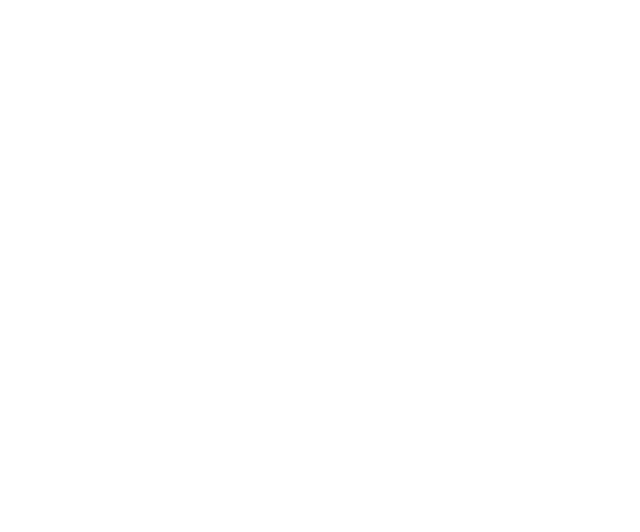
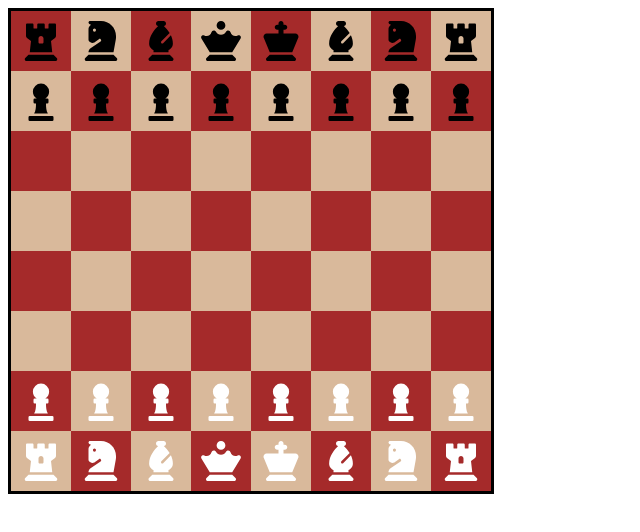
Before and after one commit to Mario-Daoud/h_chess, a plain HTML site: page index.html in a window 1280 px wide. Shown: the whole page, without its empty margins (0-640 px from the left). Drawn offline with Linux system fonts and the light colour scheme.

Commit message:
add: pieceslist, board, drag & drop

```diff
--- a/index.html
+++ b/index.html
@@ -7,6 +7,7 @@
     <title>chess</title>
 
     <link rel="stylesheet" href="styles/style.css">
+    <link rel="stylesheet" href="styles/pieces.css">
     <script src="scripts/script.js"></script>
     <script src="scripts/chessPieces.js"></script>
 </head>
--- a/scripts/chessPieces.js
+++ b/scripts/chessPieces.js
@@ -1,12 +1,79 @@
 const pawn =
-  '<div class="piece" id="pawn"><svg xmlns="http://www.w3.org/2000/svg" height="1em" viewBox="0 0 448 512"><!--! Font Awesome Free 6.4.0 by @fontawesome - https://fontawesome.com License - https://fontawesome.com/license (Commercial License) Copyright 2023 Fonticons, Inc. --><path d="M224 0c17.7 0 32 14.3 32 32V48h16c17.7 0 32 14.3 32 32s-14.3 32-32 32H256v48H408c22.1 0 40 17.9 40 40c0 5.3-1 10.5-3.1 15.4L368 400H80L3.1 215.4C1 210.5 0 205.3 0 200c0-22.1 17.9-40 40-40H192V112H176c-17.7 0-32-14.3-32-32s14.3-32 32-32h16V32c0-17.7 14.3-32 32-32zM38.6 473.4L80 432H368l41.4 41.4c4.2 4.2 6.6 10 6.6 16c0 12.5-10.1 22.6-22.6 22.6H54.6C42.1 512 32 501.9 32 489.4c0-6 2.4-11.8 6.6-16z"/></svg>';
+  '<div class="piece" id="pawn"><svg xmlns="http://www.w3.org/2000/svg" height="1em" viewBox="0 0 320 512"><!--! Font Awesome Free 6.4.0 by @fontawesome - https://fontawesome.com License - https://fontawesome.com/license (Commercial License) Copyright 2023 Fonticons, Inc. --><path d="M105.1 224H80a16 16 0 0 0-16 16v32a16 16 0 0 0 16 16h16v5.49c0 44-4.14 86.6-24 122.51h176c-19.89-35.91-24-78.51-24-122.51V288h16a16 16 0 0 0 16-16v-32a16 16 0 0 0-16-16h-25.1c29.39-18.38 49.1-50.78 49.1-88a104 104 0 0 0-208 0c0 37.22 19.71 69.62 49.1 88zM304 448H16a16 16 0 0 0-16 16v32a16 16 0 0 0 16 16h288a16 16 0 0 0 16-16v-32a16 16 0 0 0-16-16z"/></svg></div>';
 const bishop =
-  '<div class="piece" id="bishop"><svg xmlns="http://www.w3.org/2000/svg" height="1em" viewBox="0 0 320 512"><!--! Font Awesome Free 6.4.0 by @fontawesome - https://fontawesome.com License - https://fontawesome.com/license (Commercial License) Copyright 2023 Fonticons, Inc. --><path d="M128 0C110.3 0 96 14.3 96 32c0 16.1 11.9 29.4 27.4 31.7C78.4 106.8 8 190 8 288c0 47.4 30.8 72.3 56 84.7V400H256V372.7c25.2-12.5 56-37.4 56-84.7c0-37.3-10.2-72.4-25.3-104.1l-99.4 99.4c-6.2 6.2-16.4 6.2-22.6 0s-6.2-16.4 0-22.6L270.8 154.6c-23.2-38.1-51.8-69.5-74.2-90.9C212.1 61.4 224 48.1 224 32c0-17.7-14.3-32-32-32H128zM48 432L6.6 473.4c-4.2 4.2-6.6 10-6.6 16C0 501.9 10.1 512 22.6 512H297.4c12.5 0 22.6-10.1 22.6-22.6c0-6-2.4-11.8-6.6-16L272 432H48z"/></svg>';
+  '<div class="piece" id="bishop"><svg xmlns="http://www.w3.org/2000/svg" height="1em" viewBox="0 0 320 512"><!--! Font Awesome Free 6.4.0 by @fontawesome - https://fontawesome.com License - https://fontawesome.com/license (Commercial License) Copyright 2023 Fonticons, Inc. --><path d="M128 0C110.3 0 96 14.3 96 32c0 16.1 11.9 29.4 27.4 31.7C78.4 106.8 8 190 8 288c0 47.4 30.8 72.3 56 84.7V400H256V372.7c25.2-12.5 56-37.4 56-84.7c0-37.3-10.2-72.4-25.3-104.1l-99.4 99.4c-6.2 6.2-16.4 6.2-22.6 0s-6.2-16.4 0-22.6L270.8 154.6c-23.2-38.1-51.8-69.5-74.2-90.9C212.1 61.4 224 48.1 224 32c0-17.7-14.3-32-32-32H128zM48 432L6.6 473.4c-4.2 4.2-6.6 10-6.6 16C0 501.9 10.1 512 22.6 512H297.4c12.5 0 22.6-10.1 22.6-22.6c0-6-2.4-11.8-6.6-16L272 432H48z"/></svg></div>';
 const knight =
-  '<div class="piece" id="knight"><svg xmlns="http://www.w3.org/2000/svg" height="1em" viewBox="0 0 448 512"><!--! Font Awesome Free 6.4.0 by @fontawesome - https://fontawesome.com License - https://fontawesome.com/license (Commercial License) Copyright 2023 Fonticons, Inc. --><path d="M96 48L82.7 61.3C70.7 73.3 64 89.5 64 106.5V238.9c0 10.7 5.3 20.7 14.2 26.6l10.6 7c14.3 9.6 32.7 10.7 48.1 3l3.2-1.6c2.6-1.3 5-2.8 7.3-4.5l49.4-37c6.6-5 15.7-5 22.3 0c10.2 7.7 9.9 23.1-.7 30.3L90.4 350C73.9 361.3 64 380 64 400H384l28.9-159c2.1-11.3 3.1-22.8 3.1-34.3V192C416 86 330 0 224 0H83.8C72.9 0 64 8.9 64 19.8c0 7.5 4.2 14.3 10.9 17.7L96 48zm24 68a20 20 0 1 1 40 0 20 20 0 1 1 -40 0zM22.6 473.4c-4.2 4.2-6.6 10-6.6 16C16 501.9 26.1 512 38.6 512H409.4c12.5 0 22.6-10.1 22.6-22.6c0-6-2.4-11.8-6.6-16L384 432H64L22.6 473.4z"/></svg>';
+  '<div class="piece" id="knight"><svg xmlns="http://www.w3.org/2000/svg" height="1em" viewBox="0 0 448 512"><!--! Font Awesome Free 6.4.0 by @fontawesome - https://fontawesome.com License - https://fontawesome.com/license (Commercial License) Copyright 2023 Fonticons, Inc. --><path d="M96 48L82.7 61.3C70.7 73.3 64 89.5 64 106.5V238.9c0 10.7 5.3 20.7 14.2 26.6l10.6 7c14.3 9.6 32.7 10.7 48.1 3l3.2-1.6c2.6-1.3 5-2.8 7.3-4.5l49.4-37c6.6-5 15.7-5 22.3 0c10.2 7.7 9.9 23.1-.7 30.3L90.4 350C73.9 361.3 64 380 64 400H384l28.9-159c2.1-11.3 3.1-22.8 3.1-34.3V192C416 86 330 0 224 0H83.8C72.9 0 64 8.9 64 19.8c0 7.5 4.2 14.3 10.9 17.7L96 48zm24 68a20 20 0 1 1 40 0 20 20 0 1 1 -40 0zM22.6 473.4c-4.2 4.2-6.6 10-6.6 16C16 501.9 26.1 512 38.6 512H409.4c12.5 0 22.6-10.1 22.6-22.6c0-6-2.4-11.8-6.6-16L384 432H64L22.6 473.4z"/></svg></div>';
 const rook =
-  '<div class="piece" id="rook"><svg xmlns="http://www.w3.org/2000/svg" height="1em" viewBox="0 0 448 512"><!--! Font Awesome Free 6.4.0 by @fontawesome - https://fontawesome.com License - https://fontawesome.com/license (Commercial License) Copyright 2023 Fonticons, Inc. --><path d="M32 192V48c0-8.8 7.2-16 16-16h64c8.8 0 16 7.2 16 16V88c0 4.4 3.6 8 8 8h32c4.4 0 8-3.6 8-8V48c0-8.8 7.2-16 16-16h64c8.8 0 16 7.2 16 16V88c0 4.4 3.6 8 8 8h32c4.4 0 8-3.6 8-8V48c0-8.8 7.2-16 16-16h64c8.8 0 16 7.2 16 16V192c0 10.1-4.7 19.6-12.8 25.6L352 256l16 144H80L96 256 44.8 217.6C36.7 211.6 32 202.1 32 192zm176 96h32c8.8 0 16-7.2 16-16V224c0-17.7-14.3-32-32-32s-32 14.3-32 32v48c0 8.8 7.2 16 16 16zM22.6 473.4L64 432H384l41.4 41.4c4.2 4.2 6.6 10 6.6 16c0 12.5-10.1 22.6-22.6 22.6H38.6C26.1 512 16 501.9 16 489.4c0-6 2.4-11.8 6.6-16z"/></svg>';
+  '<div class="piece" id="rook"><svg xmlns="http://www.w3.org/2000/svg" height="1em" viewBox="0 0 448 512"><!--! Font Awesome Free 6.4.0 by @fontawesome - https://fontawesome.com License - https://fontawesome.com/license (Commercial License) Copyright 2023 Fonticons, Inc. --><path d="M32 192V48c0-8.8 7.2-16 16-16h64c8.8 0 16 7.2 16 16V88c0 4.4 3.6 8 8 8h32c4.4 0 8-3.6 8-8V48c0-8.8 7.2-16 16-16h64c8.8 0 16 7.2 16 16V88c0 4.4 3.6 8 8 8h32c4.4 0 8-3.6 8-8V48c0-8.8 7.2-16 16-16h64c8.8 0 16 7.2 16 16V192c0 10.1-4.7 19.6-12.8 25.6L352 256l16 144H80L96 256 44.8 217.6C36.7 211.6 32 202.1 32 192zm176 96h32c8.8 0 16-7.2 16-16V224c0-17.7-14.3-32-32-32s-32 14.3-32 32v48c0 8.8 7.2 16 16 16zM22.6 473.4L64 432H384l41.4 41.4c4.2 4.2 6.6 10 6.6 16c0 12.5-10.1 22.6-22.6 22.6H38.6C26.1 512 16 501.9 16 489.4c0-6 2.4-11.8 6.6-16z"/></svg></div>';
 const queen =
-  '<div class="piece" id="queen"><svg xmlns="http://www.w3.org/2000/svg" height="1em" viewBox="0 0 512 512"><!--! Font Awesome Free 6.4.0 by @fontawesome - https://fontawesome.com License - https://fontawesome.com/license (Commercial License) Copyright 2023 Fonticons, Inc. --><path d="M256 0a56 56 0 1 1 0 112A56 56 0 1 1 256 0zM134.1 143.8c3.3-13 15-23.8 30.2-23.8c12.3 0 22.6 7.2 27.7 17c12 23.2 36.2 39 64 39s52-15.8 64-39c5.1-9.8 15.4-17 27.7-17c15.3 0 27 10.8 30.2 23.8c7 27.8 32.2 48.3 62.1 48.3c10.8 0 21-2.7 29.8-7.4c8.4-4.4 18.9-4.5 27.6 .9c13 8 17.1 25 9.2 38L399.7 400H384 343.6 168.4 128 112.3L5.4 223.6c-7.9-13-3.8-30 9.2-38c8.7-5.3 19.2-5.3 27.6-.9c8.9 4.7 19 7.4 29.8 7.4c29.9 0 55.1-20.5 62.1-48.3zM256 224l0 0 0 0h0zM112 432H400l41.4 41.4c4.2 4.2 6.6 10 6.6 16c0 12.5-10.1 22.6-22.6 22.6H86.6C74.1 512 64 501.9 64 489.4c0-6 2.4-11.8 6.6-16L112 432z"/></svg>';
+  '<div class="piece" id="queen"><svg xmlns="http://www.w3.org/2000/svg" height="1em" viewBox="0 0 512 512"><!--! Font Awesome Free 6.4.0 by @fontawesome - https://fontawesome.com License - https://fontawesome.com/license (Commercial License) Copyright 2023 Fonticons, Inc. --><path d="M256 0a56 56 0 1 1 0 112A56 56 0 1 1 256 0zM134.1 143.8c3.3-13 15-23.8 30.2-23.8c12.3 0 22.6 7.2 27.7 17c12 23.2 36.2 39 64 39s52-15.8 64-39c5.1-9.8 15.4-17 27.7-17c15.3 0 27 10.8 30.2 23.8c7 27.8 32.2 48.3 62.1 48.3c10.8 0 21-2.7 29.8-7.4c8.4-4.4 18.9-4.5 27.6 .9c13 8 17.1 25 9.2 38L399.7 400H384 343.6 168.4 128 112.3L5.4 223.6c-7.9-13-3.8-30 9.2-38c8.7-5.3 19.2-5.3 27.6-.9c8.9 4.7 19 7.4 29.8 7.4c29.9 0 55.1-20.5 62.1-48.3zM256 224l0 0 0 0h0zM112 432H400l41.4 41.4c4.2 4.2 6.6 10 6.6 16c0 12.5-10.1 22.6-22.6 22.6H86.6C74.1 512 64 501.9 64 489.4c0-6 2.4-11.8 6.6-16L112 432z"/></svg></div>';
 const king =
-  '<div class="piece" id="king"><svg xmlns="http://www.w3.org/2000/svg" height="1em" viewBox="0 0 448 512"><!--! Font Awesome Free 6.4.0 by @fontawesome - https://fontawesome.com License - https://fontawesome.com/license (Commercial License) Copyright 2023 Fonticons, Inc. --><path d="M224 0c17.7 0 32 14.3 32 32V48h16c17.7 0 32 14.3 32 32s-14.3 32-32 32H256v48H408c22.1 0 40 17.9 40 40c0 5.3-1 10.5-3.1 15.4L368 400H80L3.1 215.4C1 210.5 0 205.3 0 200c0-22.1 17.9-40 40-40H192V112H176c-17.7 0-32-14.3-32-32s14.3-32 32-32h16V32c0-17.7 14.3-32 32-32zM38.6 473.4L80 432H368l41.4 41.4c4.2 4.2 6.6 10 6.6 16c0 12.5-10.1 22.6-22.6 22.6H54.6C42.1 512 32 501.9 32 489.4c0-6 2.4-11.8 6.6-16z"/></svg>';
+  '<div class="piece" id="king"><svg xmlns="http://www.w3.org/2000/svg" height="1em" viewBox="0 0 448 512"><!--! Font Awesome Free 6.4.0 by @fontawesome - https://fontawesome.com License - https://fontawesome.com/license (Commercial License) Copyright 2023 Fonticons, Inc. --><path d="M224 0c17.7 0 32 14.3 32 32V48h16c17.7 0 32 14.3 32 32s-14.3 32-32 32H256v48H408c22.1 0 40 17.9 40 40c0 5.3-1 10.5-3.1 15.4L368 400H80L3.1 215.4C1 210.5 0 205.3 0 200c0-22.1 17.9-40 40-40H192V112H176c-17.7 0-32-14.3-32-32s14.3-32 32-32h16V32c0-17.7 14.3-32 32-32zM38.6 473.4L80 432H368l41.4 41.4c4.2 4.2 6.6 10 6.6 16c0 12.5-10.1 22.6-22.6 22.6H54.6C42.1 512 32 501.9 32 489.4c0-6 2.4-11.8 6.6-16z"/></svg></div>';
+
+const startPieces = [
+  rook,
+  knight,
+  bishop,
+  queen,
+  king,
+  bishop,
+  knight,
+  rook,
+  pawn,
+  pawn,
+  pawn,
+  pawn,
+  pawn,
+  pawn,
+  pawn,
+  pawn,
+  "",
+  "",
+  "",
+  "",
+  "",
+  "",
+  "",
+  "",
+  "",
+  "",
+  "",
+  "",
+  "",
+  "",
+  "",
+  "",
+  "",
+  "",
+  "",
+  "",
+  "",
+  "",
+  "",
+  "",
+  "",
+  "",
+  "",
+  "",
+  "",
+  "",
+  "",
+  "",
+  pawn,
+  pawn,
+  pawn,
+  pawn,
+  pawn,
+  pawn,
+  pawn,
+  pawn,
+  rook,
+  knight,
+  bishop,
+  queen,
+  king,
+  bishop,
+  knight,
+  rook,
+];
--- a/scripts/script.js
+++ b/scripts/script.js
@@ -3,6 +3,58 @@ const setup = () => {
   const boardWidth = 8;
   const playerDisplay = document.querySelector("#player");
   const infoDisplay = document.querySelector("#info-display");
-  const startPieces = [pawn, bishop, knight, rook, queen, king];
+
+  let startPositionId;
+  let currentElement;
+
+  createBoard = () => {
+    startPieces.forEach((piece, i) => {
+      const square = document.createElement("div");
+      square.classList.add("square");
+      square.innerHTML = piece;
+      square.firstChild?.setAttribute("draggable", "true");
+      square.setAttribute("square-nr", i);
+
+      const row = Math.floor(i / boardWidth) + 1;
+
+      if (row % 2 === 0) {
+        square.classList.add(i % 2 === 0 ? "lightSquare" : "darkSquare");
+      } else {
+        square.classList.add(i % 2 === 0 ? "darkSquare" : "lightSquare");
+      }
+
+      if (i <= boardWidth * 2 - 1) {
+        square.firstChild.firstChild.classList.add("darkPiece");
+      }
+      if (i >= boardWidth * 6) {
+        square.firstChild.firstChild.classList.add("lightPiece");
+      }
+
+      board.append(square);
+    });
+  };
+  createBoard();
+
+  dragStart = (e) => {
+    startPositionId = e.target.parentNode.getAttribute("square-nr");
+    currentElement = e.target;
+  };
+
+  dragOver = (e) => {
+    e.preventDefault();
+  };
+
+  dragDrop = (e) => {
+    e.stopPropagation();
+    e.target.parentNode.append(currentElement);
+    e.target.remove();
+  };
+
+  document.querySelectorAll("#gameboard .square").forEach((square) => {
+    square.addEventListener("dragstart", dragStart);
+    square.addEventListener("dragover", dragOver);
+    square.addEventListener("drop", dragDrop);
+  });
 };
+
 window.addEventListener("load", setup);
--- /dev/null
+++ b/styles/pieces.css
@@ -0,0 +1,15 @@
+.lightSquare {
+  background-color: #d9b99b;
+}
+
+.darkSquare {
+  background-color: brown;
+}
+
+.darkPiece {
+  fill: black;
+}
+
+.lightPiece {
+  fill: white;
+}
--- a/styles/style.css
+++ b/styles/style.css
@@ -0,0 +1,32 @@
+#gameboard {
+  width: 480px;
+  height: 480px;
+  background-color: black;
+  display: flex;
+  flex-wrap: wrap;
+  border: 3px solid black;
+}
+
+.square {
+  height: 60px;
+  width: 60px;
+  position: relative;
+}
+
+.square svg {
+  height: 40px;
+  width: 40px;
+  margin: 10px;
+  position: relative;
+  z-index: -1;
+}
+
+path {
+  position: relative;
+  z-index: -2;
+}
+
+.piece {
+  position: relative;
+  z-index: 2;
+}
```
